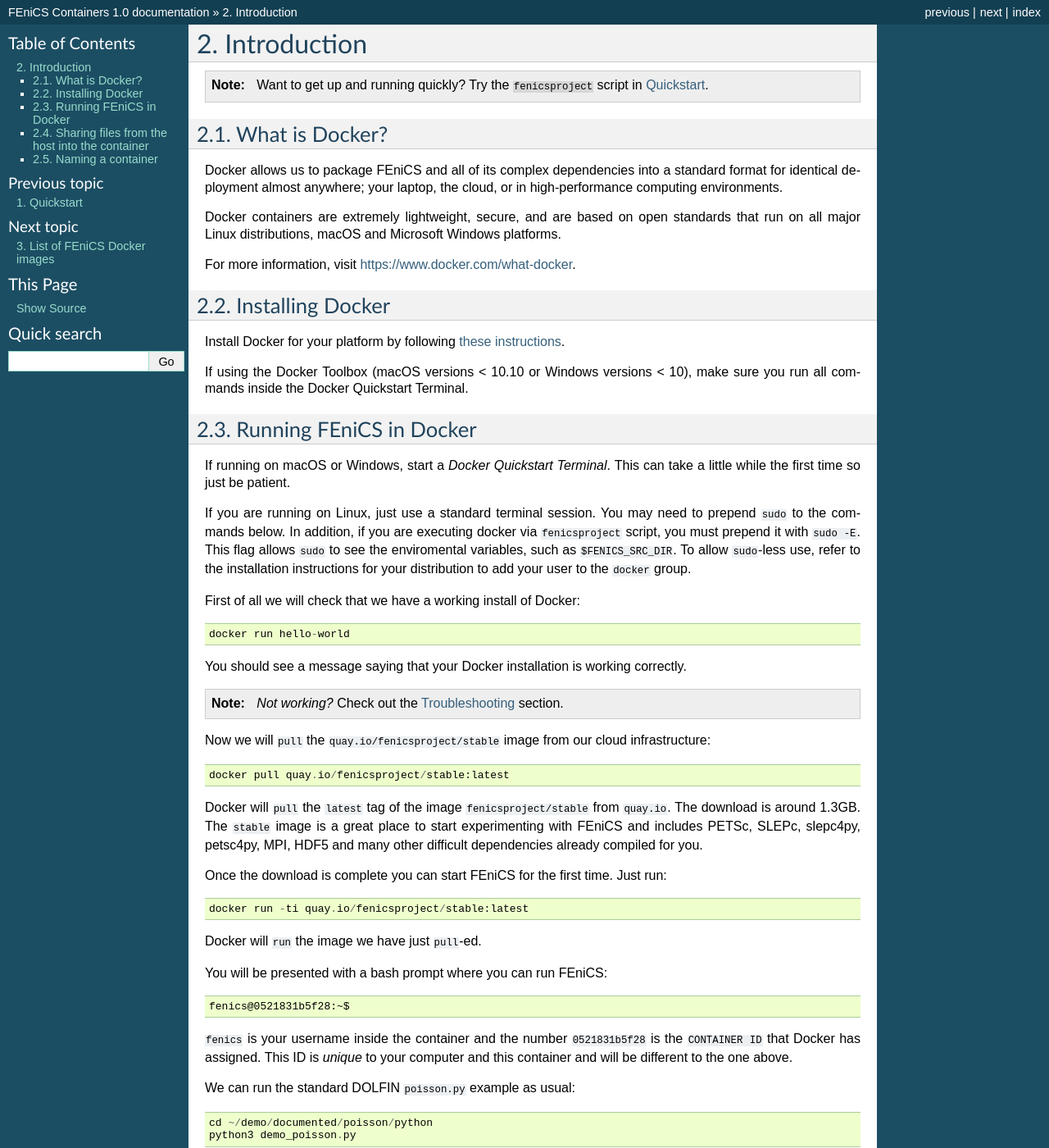
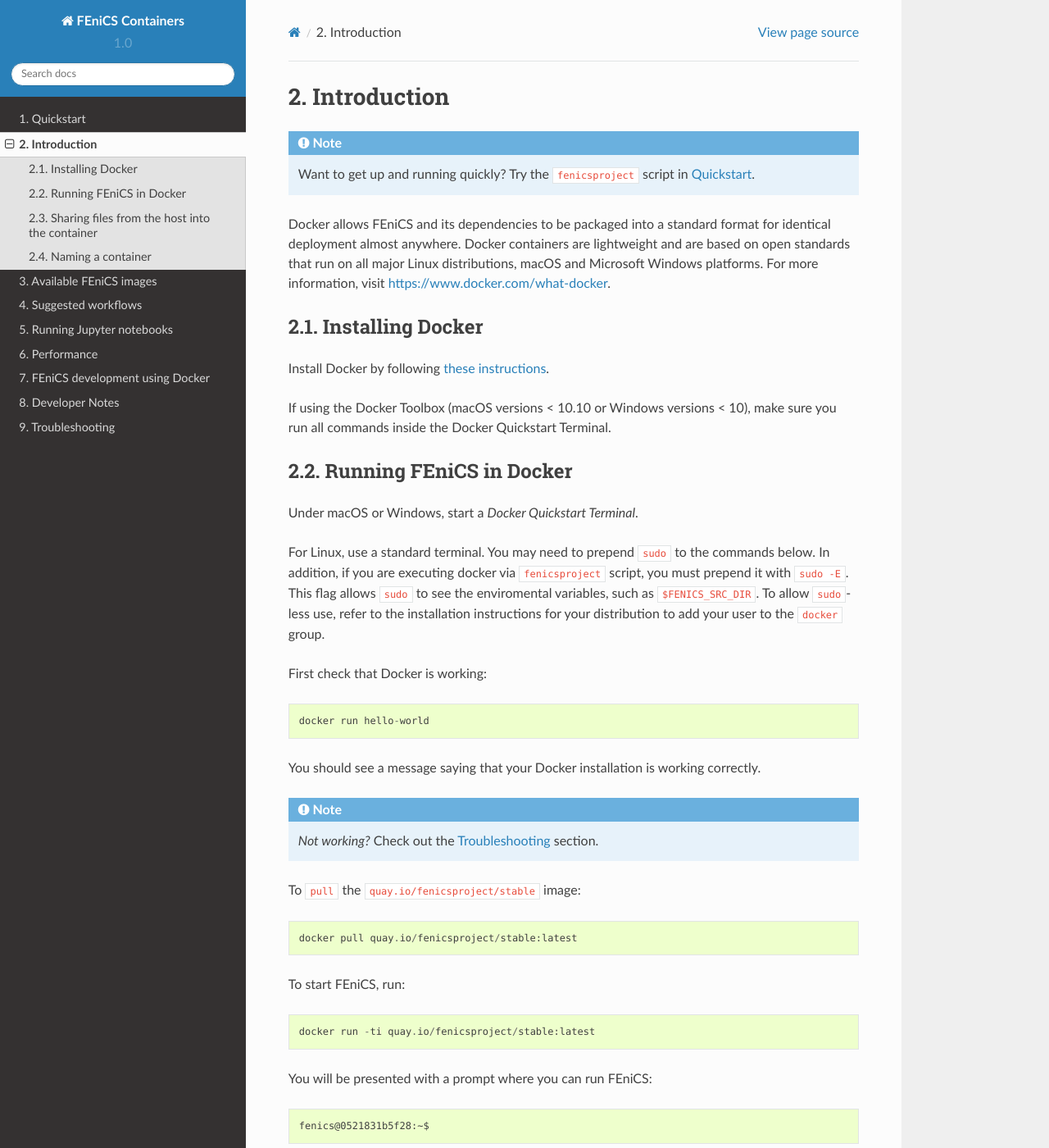
Before and after one commit to vacary/docker, a Sphinx documentation site: the page built from doc/source/introduction.rst, in a window 1280 px wide and 1400 px high. Shown: the whole window at 82% size. Built offline with Sphinx 7.4.7 and the Read the Docs theme 2.0.0, drawn with Linux system fonts in a browser that asks for light colours; some of the changed text lies outside the part shown.

Commit message:
Start reducity verbosity of docs [skip build]

```diff
--- a/doc/source/conf.py
+++ b/doc/source/conf.py
@@ -100,7 +100,8 @@
 
 # The theme to use for HTML and HTML Help pages.  See the documentation for
 # a list of builtin themes.
-html_theme = 'default'
+# html_theme = 'default'
+html_theme = 'sphinx_rtd_theme'
 
 # Theme options are theme-specific and customize the look and feel of a theme
 # further.  For a list of options available for each theme, see the
--- a/doc/source/images.rst
+++ b/doc/source/images.rst
@@ -1,7 +1,7 @@
 .. Description of the FEniCS Docker images
 
-List of FEniCS Docker images
-============================
+Available FEniCS images
+=======================
 
-Please see `our Bitbucket repository
+Please see `the Bitbucket repository
 <https://bitbucket.org/fenics-project/docker>`_ for a full list.
--- a/doc/source/introduction.rst
+++ b/doc/source/introduction.rst
@@ -8,48 +8,38 @@
 .. note:: Want to get up and running quickly? Try the
           ``fenicsproject`` script in :ref:`quickstart`.
 
-
-What is Docker?
----------------
-
-Docker allows us to package FEniCS and all of its complex dependencies
-into a standard format for identical deployment almost anywhere; your
-laptop, the cloud, or in high-performance computing environments.
-
-Docker containers are extremely lightweight, secure, and are based on
-open standards that run on all major Linux distributions, macOS and
-Microsoft Windows platforms.
-
-For more information, visit https://www.docker.com/what-docker.
+Docker allows FEniCS and its dependencies to be packaged into a standard
+format for identical deployment almost anywhere. Docker containers are
+lightweight and are based on open standards that run on all major Linux
+distributions, macOS and Microsoft Windows platforms. For more
+information, visit https://www.docker.com/what-docker.
 
 
 Installing Docker
 -----------------
 
-Install Docker for your platform by following `these instructions
+Install Docker by following `these instructions
 <https://docs.docker.com/engine/getstarted/step_one/>`_.
 
-If using the Docker Toolbox (macOS versions < 10.10 or Windows
-versions < 10), make sure you run all commands inside the Docker
-Quickstart Terminal.
+If using the Docker Toolbox (macOS versions < 10.10 or Windows versions
+< 10), make sure you run all commands inside the Docker Quickstart
+Terminal.
 
 
 Running FEniCS in Docker
 ------------------------
 
-If running on macOS or Windows, start a `Docker Quickstart
-Terminal`. This can take a little while the first time so just be
-patient.
+Under macOS or Windows, start a `Docker Quickstart Terminal`.
 
-If you are running on Linux, just use a standard terminal session. You
-may need to prepend ``sudo`` to the commands below. In addition, if
-you are executing docker via ``fenicsproject`` script, you must
-prepend it with ``sudo -E``.  This flag allows ``sudo`` to see the
-enviromental variables, such as ``$FENICS_SRC_DIR``.  To allow
-``sudo``-less use, refer to the installation instructions for your
-distribution to add your user to the ``docker`` group.
+For Linux, use a standard terminal. You may need to prepend ``sudo`` to
+the commands below. In addition, if you are executing docker via
+``fenicsproject`` script, you must prepend it with ``sudo -E``. This
+flag allows ``sudo`` to see the enviromental variables, such as
+``$FENICS_SRC_DIR``.  To allow ``sudo``-less use, refer to the
+installation instructions for your distribution to add your user to the
+``docker`` group.
 
-First of all we will check that we have a working install of Docker::
+First check that Docker is working::
 
     docker run hello-world
 
@@ -58,25 +48,15 @@
 
 .. note:: *Not working?* Check out the :ref:`troubleshooting` section.
 
-Now we will ``pull`` the ``quay.io/fenicsproject/stable`` image from
-our cloud infrastructure::
+To ``pull`` the ``quay.io/fenicsproject/stable`` image::
 
     docker pull quay.io/fenicsproject/stable:latest
 
-Docker will ``pull`` the ``latest`` tag of the image
-``fenicsproject/stable`` from ``quay.io``. The download is around
-1.3GB. The ``stable`` image is a great place to start experimenting
-with FEniCS and includes PETSc, SLEPc, slepc4py, petsc4py, MPI, HDF5
-and many other difficult dependencies already compiled for you.
-
-Once the download is complete you can start FEniCS for the first
-time. Just run::
+To start FEniCS, run::
 
     docker run -ti quay.io/fenicsproject/stable:latest
 
-Docker will ``run`` the image we have just ``pull``-ed.
-
-You will be presented with a bash prompt where you can run FEniCS::
+You will be presented with a prompt where you can run FEniCS::
 
     fenics@0521831b5f28:~$
 
@@ -85,25 +65,15 @@
 This ID is *unique* to your computer and this container and will be
 different to the one above.
 
-We can run the standard DOLFIN ``poisson.py`` example as usual::
+The DOLFIN ``poisson.py`` example can be run using::
 
     cd ~/demo/documented/poisson/python
     python3 demo_poisson.py
 
-You should see the following output::
+The results will be outputted to the file ``poisson.pvd`` in the same
+directory. How to open this file with a visualisation tool is covered in
+the next section.
 
-    Calling FFC just-in-time (JIT) compiler, this may take some time.
-    Calling DOLFIN just-in-time (JIT) compiler, this may take some time.
-    Calling DOLFIN just-in-time (JIT) compiler, this may take some time.
-    Calling FFC just-in-time (JIT) compiler, this may take some time.
-    Calling FFC just-in-time (JIT) compiler, this may take some time.
-    Solving linear variational problem.
-    *** Warning: Plotting not available. DOLFIN has been compiled without VTK support.
-
-The results will be outputted to the file ``poisson.pvd`` in the same
-directory. It would now be useful to have this file on the host system
-for visualisation with e.g. Paraview. How to do this is the subject of
-the next section.
 
 .. _sharing_introduction:
 
@@ -114,9 +84,7 @@
 other tools already installed on their computers, and just use the
 Docker container to run FEniCS.
 
-To facilitate this, it is useful to be able to share files from the
-host system into the container by passing ``-v`` argument to the
-``docker run`` command::
+To share files between the host system and the container, use::
 
     docker run -ti -v $(pwd):/home/fenics/shared quay.io/fenicsproject/stable
 
@@ -161,26 +129,24 @@
 Naming a container
 ------------------
 
-You can give every container a name so that you can easily refer to it
-in the future. To do this simply pass the ``--name`` flag to the
-``docker run`` command, e.g.::
+Every container can be given a name so it can be easily referred to it
+in the future by passing the ``--name`` flag to the ``docker run``
+command, e.g.::
 
     docker run -ti -v $(pwd):/home/fenics/shared --name fenics-container quay.io/fenicsproject/stable
 
-Now you can easily ``stop``, ``start``, and run a new shell in your
-container ``fenics-container``::
+The container can be be stopped and started::
 
     docker stop fenics-container
     docker start fenics-container
     docker exec -ti -u fenics fenics-container /bin/bash -l
 
-If you want to see the name and other information of every container
-you have ever created, just type::
+To see the name and other information of every container you have ever
+created::
 
     docker ps -a
 
-To see the information of only running containers, drop the ``-a``
-flag::
+To see the information of only running containers::
 
     docker ps
 
```
Also changed, not shown: other parts of doc/source/introduction.rst (+2 -2 lines), doc/source/performance.rst (+3 -33 lines).
